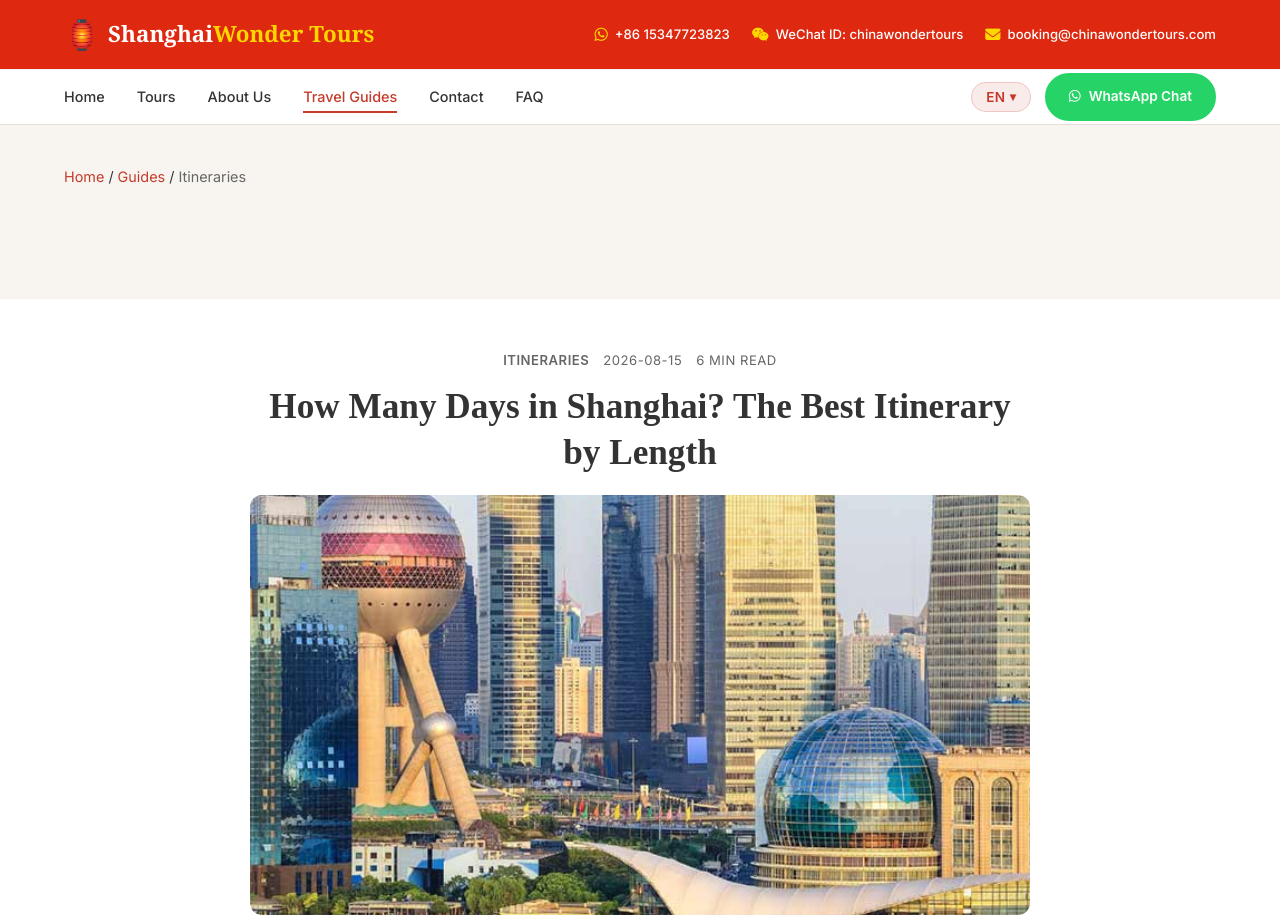
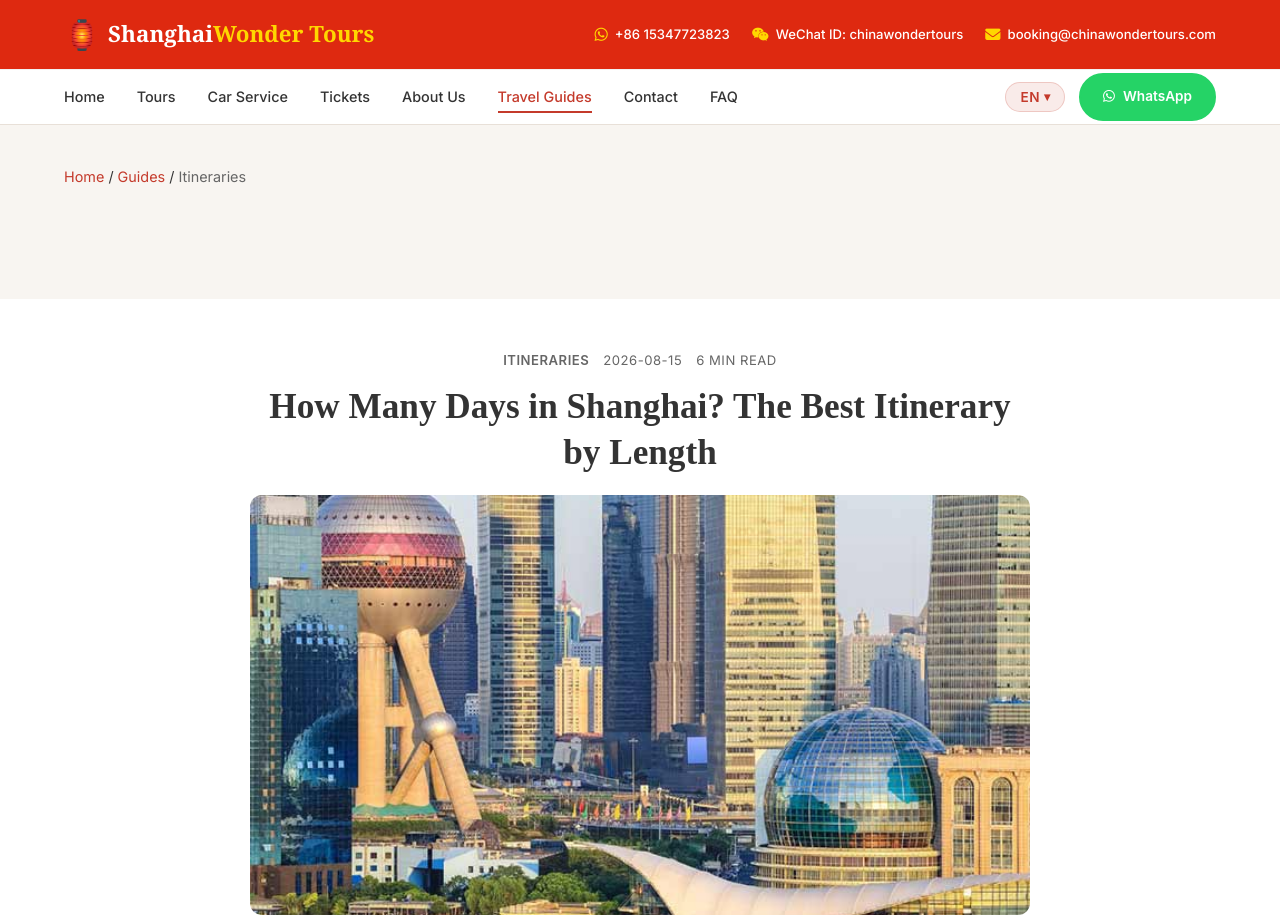
Before and after one commit to elitetravel0309/shanghai-tours-website, a plain HTML site: page blog/how-many-days-in-shanghai.html in a window 1280 px wide. Shown: the top 918 px of the page. Drawn offline with Linux system fonts and the light colour scheme.

Commit message:
Nav update: Shanghai Tours + Car Service + Tickets; WhatsApp text; new pages

```diff
--- a/blog/how-many-days-in-shanghai.html
+++ b/blog/how-many-days-in-shanghai.html
@@ -110,7 +110,9 @@
                     <ul class="nav-list">
 
                         <li><a href="../index.html" class="nav-link" data-i18n="nav.home">Home</a></li>
-                        <li><a href="../tours.html" class="nav-link" data-i18n="nav.tours">Tours</a></li>
+                        <li><a href="../tours.html" class="nav-link" data-i18n="nav.tours">Shanghai Tours</a></li>
+                        <li><a href="../car-service.html" class="nav-link">Car Service</a></li>
+                        <li><a href="../tickets.html" class="nav-link">Tickets</a></li>
                         <li><a href="../about.html" class="nav-link" data-i18n="nav.about">About Us</a></li>
                         <li><a href="../blog.html" class="nav-link active">Travel Guides</a></li>
                         <li><a href="../contact.html" class="nav-link" data-i18n="nav.contact">Contact</a></li>
@@ -123,7 +125,7 @@
                         <span class="lang-current">EN</span>
                         <span class="lang-arrow">▾</span>
                     </button>
-                    <a href="https://wa.me/8615347723823" class="btn btn-success btn-sm" target="_blank" rel="noopener"><i class="fab fa-whatsapp"></i> WhatsApp Chat</a>
+                    <a href="https://wa.me/8615347723823" class="btn btn-success btn-sm" target="_blank" rel="noopener"><i class="fab fa-whatsapp"></i> WhatsApp</a>
                     <button class="hamburger" id="hamburger" aria-label="Menu">
                         <span></span><span></span><span></span>
                     </button>
```
